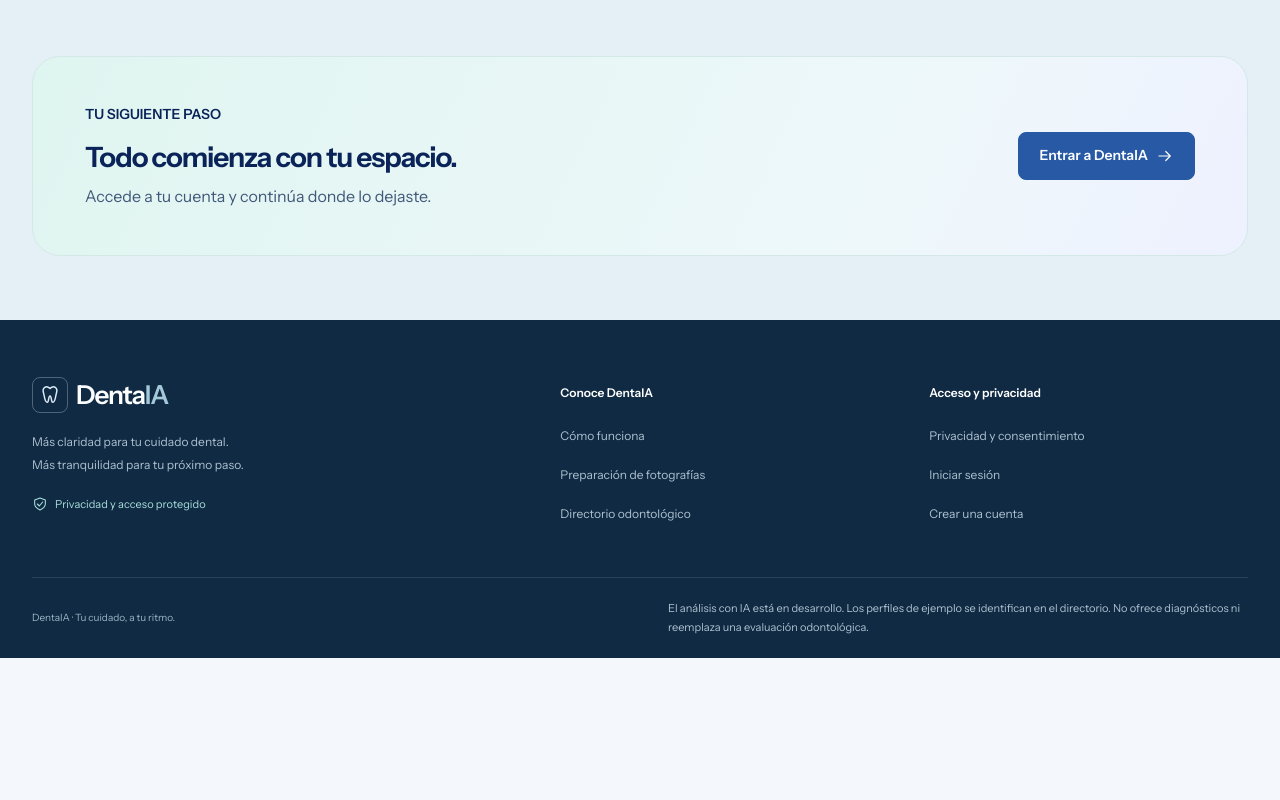
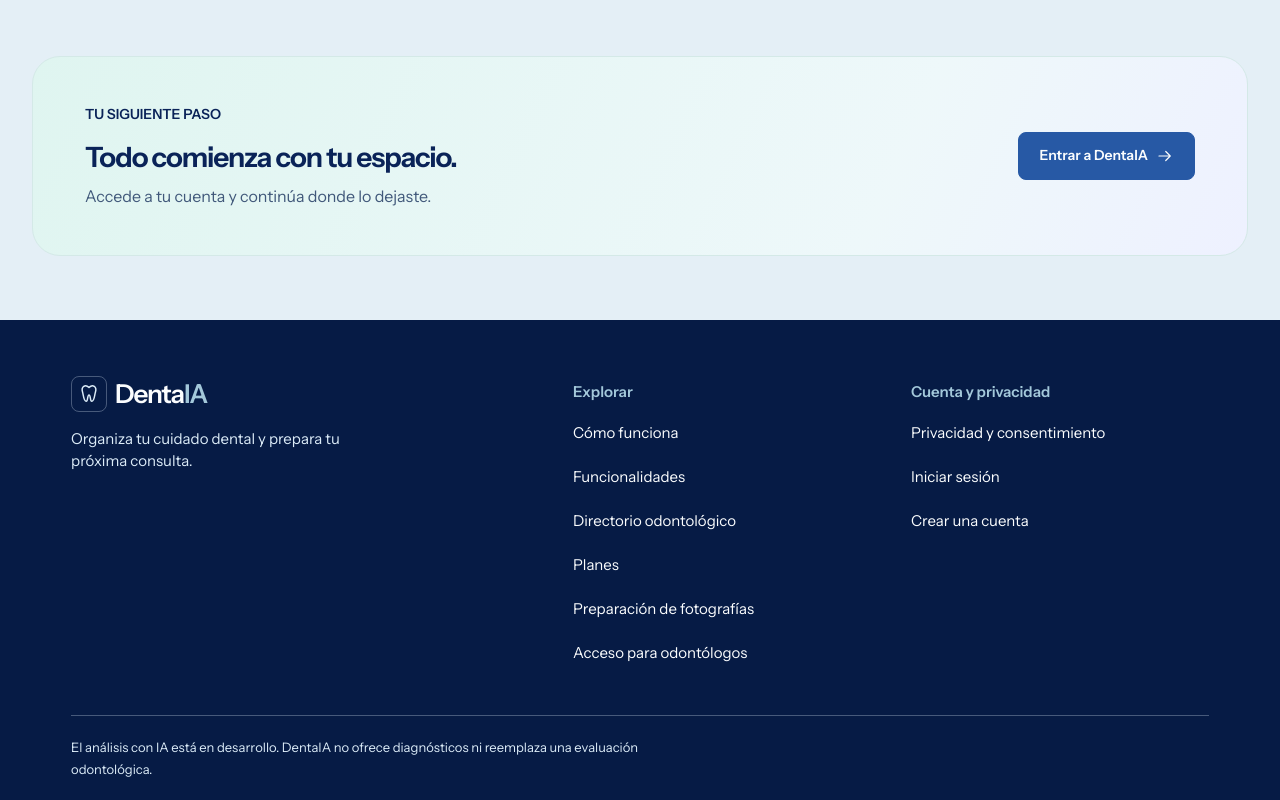
Before and after one commit to Jhanfranco07/DentaIA, a Next.js app: page / in a window 1280 px wide. Shown: the part 4225-5025 px from the top of the page. Before the commit the page ends 4883 px from the top, so only its background shows below. Built offline with nearby package versions, Linux system fonts and the light colour scheme; no server answers.

Commit message:
feat(footer): group public destinations and account links

```diff
--- a/src/app/publico.css
+++ b/src/app/publico.css
@@ -174,6 +174,27 @@
 }
 .site-account:is(:hover, [aria-current]) { background: #fbfdfe16; }
 
+.public-site .site-footer {
+  --public-focus: var(--public-mist);
+  background: var(--public-deep);
+}
+.public-site .site-footer-inner {
+  width: var(--public-content);
+  grid-template-columns: 1.55fr 1fr 1fr;
+  gap: 24px 40px;
+  padding-block: 56px 40px;
+}
+.public-site .site-footer .footer-brand p { max-width: 29ch; color: var(--public-light-text); font-size: .9375rem; line-height: 1.5; margin-block: 16px 0; }
+.public-site .site-footer nav { gap: 0; }
+.public-site .site-footer nav strong { color: var(--public-mist); font-size: .9375rem; margin: 4px 0 8px; }
+.public-site .site-footer nav a { min-height: 44px; padding-block: 4px; color: var(--public-paper); font-size: .9375rem; }
+.public-site .footer-note {
+  width: var(--public-content);
+  padding-block: 20px;
+  border-color: var(--public-light-rule);
+}
+.public-site .footer-note p { color: var(--public-light-text); margin: 0; font-size: .8125rem; max-width: 75ch; }
+
 @media (max-width: 900px) {
   .public-site .site-header-inner {
     min-height: 64px;
@@ -217,6 +238,8 @@
 @media (max-width: 680px) {
   .public-site .site-header .marca { font-size: 1.375rem; }
   .public-site .site-nav a { white-space: normal; }
+  .public-site .site-footer-inner { grid-template-columns: minmax(0, 1fr) minmax(0, 1fr); padding-block: 40px 32px; gap: 24px 16px; }
+  .public-site .footer-brand { grid-column: 1 / -1; }
 }
 
 @keyframes public-menu-in {
--- a/src/components/Pie.tsx
+++ b/src/components/Pie.tsx
@@ -1,9 +1,31 @@
 import Link from "next/link";
-import { Icono, Marca } from "./Identidad";
+import { Marca } from "./Identidad";
+
 export default function Pie() {
-  return <footer className="site-footer"><div className="site-footer-inner">
-    <div className="footer-brand"><Link href="/" aria-label="DentaIA, inicio"><Marca /></Link><p>Más claridad para tu cuidado dental.<br />Más tranquilidad para tu próximo paso.</p><span className="footer-educational"><Icono nombre="escudo" size={16} /> Privacidad y acceso protegido</span></div>
-    <nav aria-label="Explorar"><strong>Conoce DentaIA</strong><Link href="/#como-funciona">Cómo funciona</Link><Link href="/analisis">Preparación de fotografías</Link><Link href="/directorio">Directorio odontológico</Link></nav>
-    <nav aria-label="Información"><strong>Acceso y privacidad</strong><Link href="/privacidad">Privacidad y consentimiento</Link><Link href="/cuenta">Iniciar sesión</Link><Link href="/cuenta?modo=registro">Crear una cuenta</Link></nav>
-  </div><div className="footer-note"><span>DentaIA · Tu cuidado, a tu ritmo.</span><p>El análisis con IA está en desarrollo. Los perfiles de ejemplo se identifican en el directorio. No ofrece diagnósticos ni reemplaza una evaluación odontológica.</p></div></footer>;
+  return <footer className="site-footer">
+    <div className="site-footer-inner">
+      <div className="footer-brand">
+        <Link href="/" aria-label="DentaIA, inicio"><Marca /></Link>
+        <p>Organiza tu cuidado dental y prepara tu próxima consulta.</p>
+      </div>
+      <nav aria-label="Explorar DentaIA">
+        <strong>Explorar</strong>
+        <Link href="/#como-funciona">Cómo funciona</Link>
+        <Link href="/#funcionalidades">Funcionalidades</Link>
+        <Link href="/directorio">Directorio odontológico</Link>
+        <Link href="/#planes">Planes</Link>
+        <Link href="/analisis">Preparación de fotografías</Link>
+        <Link href="/profesional">Acceso para odontólogos</Link>
+      </nav>
+      <nav aria-label="Cuenta y privacidad">
+        <strong>Cuenta y privacidad</strong>
+        <Link href="/privacidad">Privacidad y consentimiento</Link>
+        <Link href="/cuenta">Iniciar sesión</Link>
+        <Link href="/cuenta?modo=registro">Crear una cuenta</Link>
+      </nav>
+    </div>
+    <div className="footer-note">
+      <p>El análisis con IA está en desarrollo. DentaIA no ofrece diagnósticos ni reemplaza una evaluación odontológica.</p>
+    </div>
+  </footer>;
 }
```
